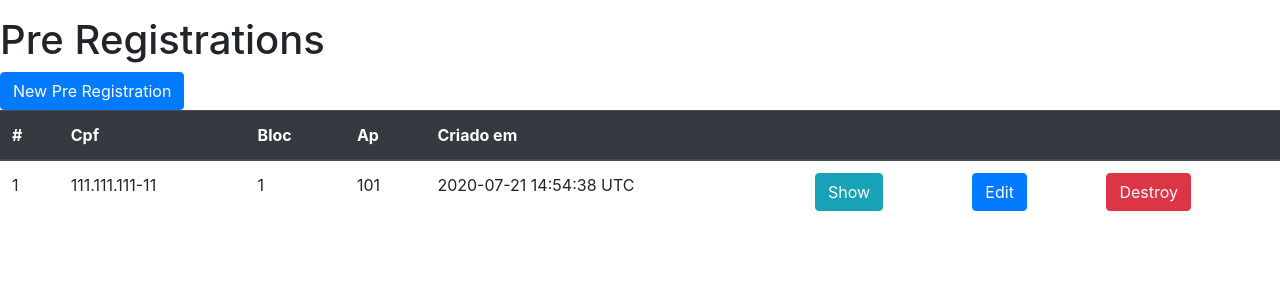
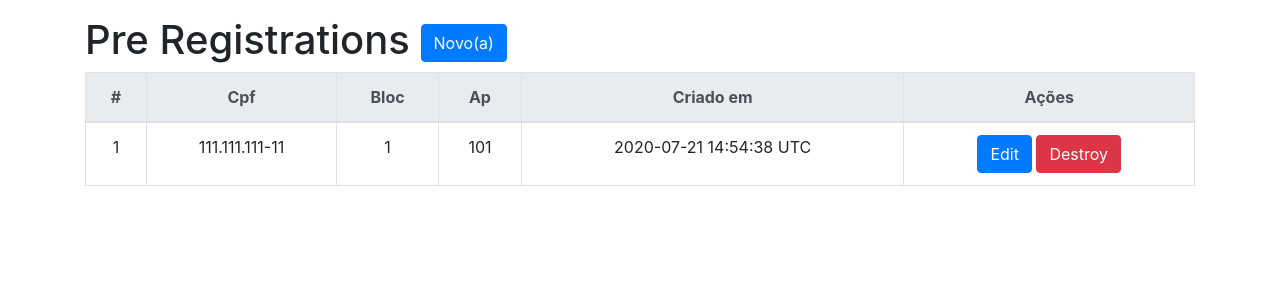
Before and after one commit to johnggli/AssembleiaOnline, a Rails app: page /admin/pre_registrations in a window 1280 px wide. Shown: the part 56-356 px from the top of the page. Run offline with Rails 7, Linux system fonts and the light colour scheme; data comes from the database, SQL or seed files in the repository; style sheets or scripts are compiled from the project's sources; some libraries are stand-ins or nearby versions.

Commit message:
feat: add base table to pre-registrations

```diff
--- a/app/assets/stylesheets/application.css
+++ b/app/assets/stylesheets/application.css
@@ -14,3 +14,7 @@
  *= require_self
  *= require bootstrap
  */
+
+table {
+  text-align: center;
+}
--- a/app/views/admin/pre_registrations/index.html.erb
+++ b/app/views/admin/pre_registrations/index.html.erb
@@ -1,35 +1,36 @@
+<div class="container">
+
 <p id="notice"><%= notice %></p>
 
-      <h1>Pre Registrations</h1>
-      <%= link_to 'New Pre Registration', new_admin_pre_registration_path, class:'btn btn-primary' %>
+<h1>Pre Registrations <%= link_to 'Novo(a)', new_admin_pre_registration_path, class:"btn btn-primary" %></h1>
 
-
-<table class='table'>
-  <thead class='thead-dark'>
+<table class="table table-bordered table-hover">
+  <thead class="thead-light">
     <tr>
-      <th scope='col'>#</th>
-      <th scope='col'>Cpf</th>
-      <th scope='col'>Bloc</th>
-      <th scope='col'>Ap</th>
-      <th scope='col'>Criado em</th>
-      <th colspan="3" scope='col'></th>
+      <th>#</th>
+      <th>Cpf</th>
+      <th>Bloc</th>
+      <th>Ap</th>
+      <th>Criado em</th>
+      <th colspan="2">Ações</th>
     </tr>
   </thead>
 
   <tbody>
     <% @pre_registrations.each do |pre_registration| %>
-      <tr scope='row'>
+      <tr>
         <td><%= pre_registration.id %></td>
         <td><%= pre_registration.cpf %></td>
         <td><%= pre_registration.bloc %></td>
         <td><%= pre_registration.ap %></td>
         <td><%= pre_registration.created_at %></td>
-        <td><%= link_to 'Show', admin_pre_registration_path(pre_registration), class: 'btn btn-info'%></td>
-        <td><%= link_to 'Edit', edit_admin_pre_registration_path(pre_registration), class: 'btn btn-primary' %></td>
-        <td><%= link_to 'Destroy', admin_pre_registration_path(pre_registration), method: :delete, data: { confirm: 'Are you sure?' }, class:'btn btn-danger' %></td>
+        <td>
+          <%= link_to 'Edit', edit_admin_pre_registration_path(pre_registration), class:"btn btn-primary" %>
+          <%= link_to 'Destroy', admin_pre_registration_path(pre_registration), method: :delete, data: { confirm: 'Are you sure?' }, class:"btn btn-danger" %>
+        </td>
       </tr>
     <% end %>
   </tbody>
 </table>
 
-<br>
+</div>
```
Also changed, not shown: public/templates/small-business/css/small-business.css (added, +8 -0 lines), public/templates/small-business/index.html (+26 -1 lines), Gemfile.lock.
